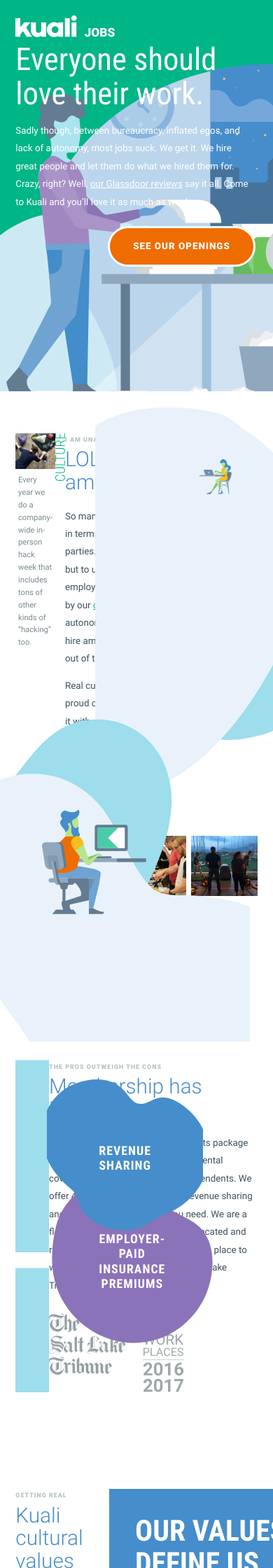
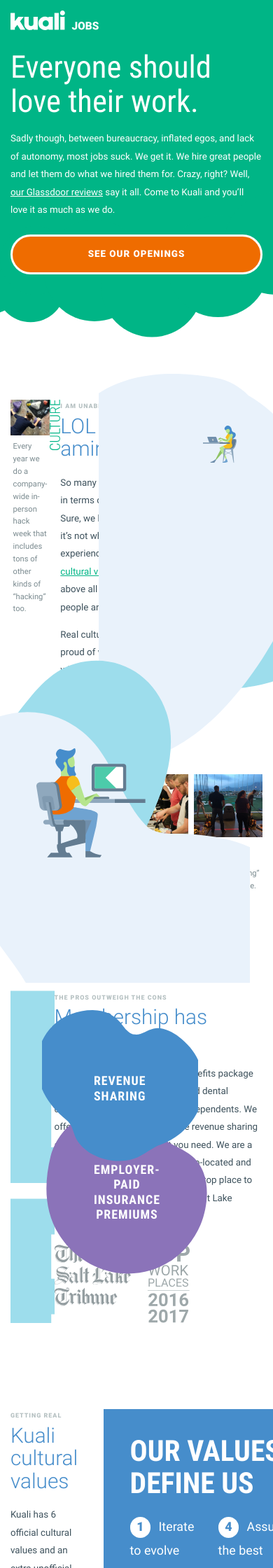
Before and after one commit to KualiCo/kuali-jobs, a Jekyll site: the page built from index.html, in a window 390 px wide. Shown: the top 2240 px of the page at 70% size. Built offline with Jekyll 4.4.1, drawn with Linux system fonts in a browser that asks for light colours.

Commit message:
makes header/banner/footer responsive

```diff
--- a/_sass/custom.scss
+++ b/_sass/custom.scss
@@ -54,6 +54,12 @@
   max-width: 1440px;
   margin: 0 auto;
   padding: 3rem;
+	@include breakpoint('medium') {
+		padding: 2.5rem;
+	}
+	@include breakpoint('extra-small') {
+		padding: 2rem;
+	}
 }
 
 .condensed {
@@ -67,6 +73,9 @@
 
 	&-logo {
 		max-width: 19rem;
+		@include breakpoint('medium') {
+			max-width: 17rem;
+	  }
 
 		a {
 			display: block;
@@ -78,28 +87,60 @@
 .banner {
   color: $white;
   background: $green;
-  margin-bottom: 25rem;
+  margin-bottom: 20rem;
+	@include breakpoint('medium') {
+		margin-bottom: 15rem;
+	}
+	@include breakpoint('small') {
+		margin-bottom: 10rem;
+	}
 
   &-bg {
-    background: url('../img/desk-workers.svg') no-repeat left 2rem, url('../img/bubbles.svg') no-repeat right 15rem;
-    margin: 0 auto -35rem;
-		min-height: 65rem;
+    background: url('../img/desk-workers.svg') no-repeat left bottom, url('../img/bubbles.svg') no-repeat right 15rem;
+    margin: 0 auto -20rem;
+		background-size: contain, 100rem;
+		padding-bottom: 0;
     max-width: 1640px;
     @include breakpoint('extra-large') {
-  	   background-position: left -8rem top 2rem, right -8rem top 12rem;
-       margin-bottom: -30rem;
+	  	background-position: left -8rem bottom, right -8rem top 15rem;
     }
+		@include breakpoint('large') {
+			background-size: contain, 80rem;
+		}
+		@include breakpoint('medium') {
+			background-size: 60rem, 80rem;
+			background-position: left -5rem top, right -5rem top 10rem;
+		}
+		@include breakpoint('small') {
+			background: url('../img/bubbles.svg') no-repeat center bottom;
+			padding-bottom: 10rem;
+			margin-bottom: -10rem;
+			background-size: 95rem;
+		}
 	}
 
   &-content {
 		display: flex;
 		justify-content: flex-end;
+		@include breakpoint('small') {
+			justify-content: flex-start;
+		}
 	}
 
 	&-text {
     max-width: 50rem;
 		position: relative;
 		bottom: 5rem;
+		@include breakpoint('large') {
+			max-width: 46rem;
+		}
+		@include breakpoint('medium') {
+			max-width: 42rem;
+		}
+		@include breakpoint('small') {
+			max-width: 75rem;
+			bottom: 0;
+		}
 
     h1 {
       font-size: 6rem;
@@ -111,6 +152,9 @@
     p {
       margin-top: 2rem;
       max-width: 46rem;
+			@include breakpoint('small') {
+				max-width: 100%;
+			}
     }
 
 		a {
@@ -123,6 +167,14 @@
     margin-top: 3rem;
     display: flex;
     justify-content: flex-end;
+		@include breakpoint('large') {
+	  	margin-top: 1.5rem;
+    }
+		@include breakpoint('small') {
+			margin-top: 3rem;
+			justify-content: flex-start;
+			max-width: 100%;
+		}
   }
 }
 
@@ -140,6 +192,13 @@
 	color: $white;
 	line-height: 1.4;
 	text-align: center;
+	@include breakpoint('small') {
+		min-width: 30rem;
+	}
+	@include breakpoint('extra-small') {
+		min-width: 0;
+		width: 100%;
+	}
 
   &:hover, &:focus {
     background: tint($orange, 10%);
@@ -344,18 +403,12 @@
 		@include breakpoint('medium') {
 	    flex-direction: column;
 			text-align: center;
+			padding: 5rem 2.5rem;
 	  }
-
-		.mark {
-			@include breakpoint('medium') {
-		    margin-bottom: 2rem;
-		  }
-		}
 
 		h3 {
 			font-size: 3.6rem;
 			line-height: 1.1;
-			margin: 0;
 			display: inline;
 			margin-right: 4rem;
 			position: relative;
--- a/_sass/variables.scss
+++ b/_sass/variables.scss
@@ -19,10 +19,10 @@
     @media only screen and (max-width: 1200px) { @content; }
   }
   @else if $point == 'medium' {
-    @media only screen and (max-width: 960px) { @content; }
+    @media only screen and (max-width: 1000px) { @content; }
   }
   @else if $point == 'small' {
-    @media only screen and (max-width: 640px) { @content; }
+    @media only screen and (max-width: 800px) { @content; }
   }
   @else if $point == 'extra-small' {
     @media only screen and (max-width: 400px) { @content; }
```
